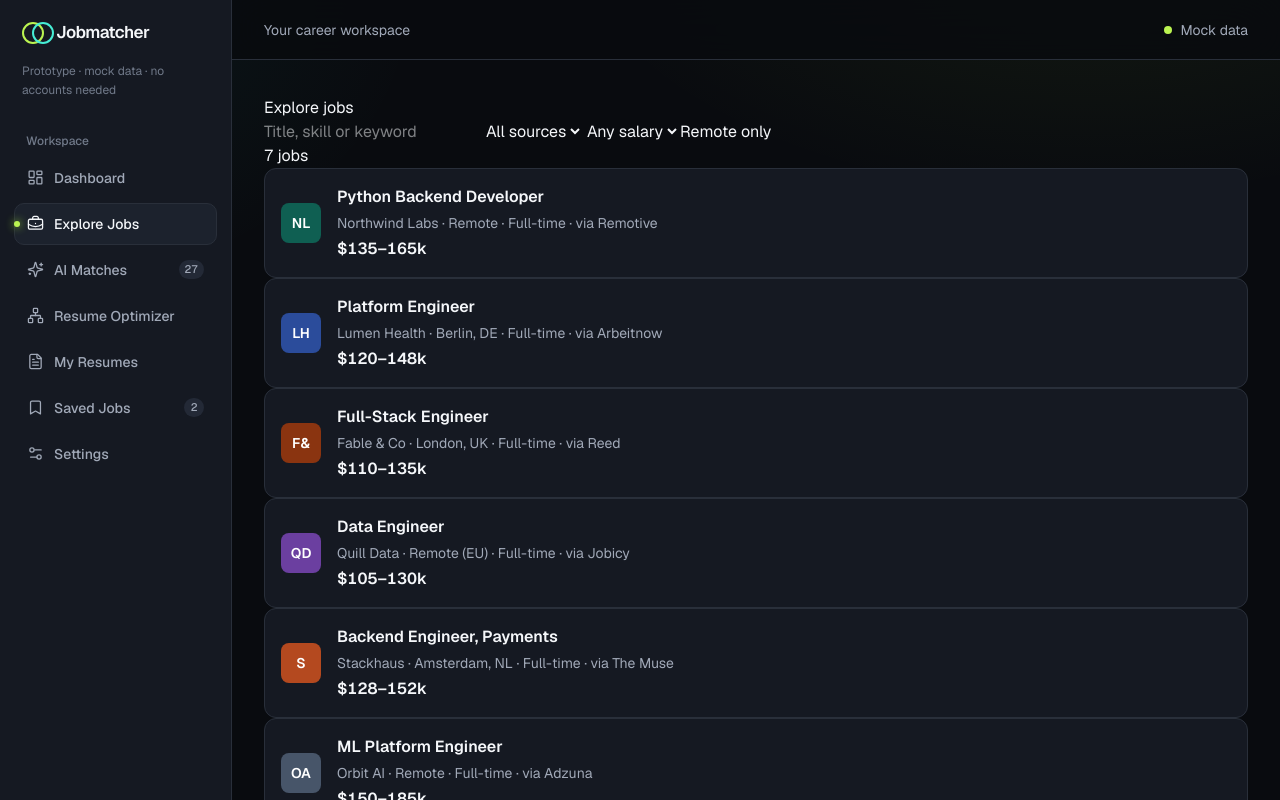
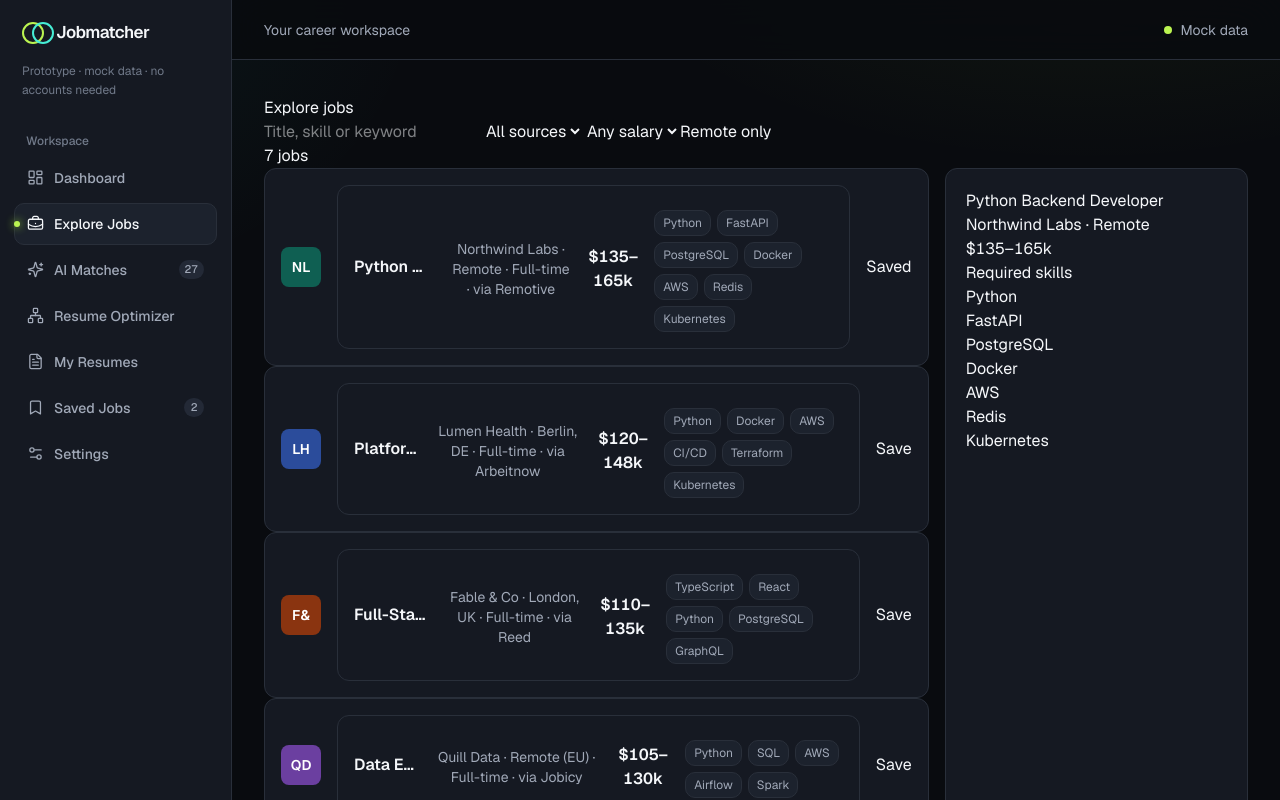
Before and after one commit to RomanMartinezM/job-matcher, a React (Vite) app: page /jobs in a window 1280 px wide. Shown: the top 800 px of the page. Built offline with nearby package versions, Linux system fonts and the light colour scheme.

Commit message:
feat: build searchable Explore Jobs page with filters and details

```diff
--- a/src/pages/ExploreJobsPage.tsx
+++ b/src/pages/ExploreJobsPage.tsx
@@ -1,11 +1,15 @@
 import { jobs } from "@/data/jobs"
 import { useState } from "react"
+import { useAppStore } from "@/store/useAppStore"
 
 export function ExploreJobsPage() {
+    const savedJobIds = useAppStore((state) => state.savedJobIds)
+    const toggleSavedJob = useAppStore((state) => state.toggleSavedJob)
     const [search, setSearch] = useState("")
     const [source, setSource] = useState("All sources")
     const [minimumSalary, setMinimumSalary] = useState(0)
     const [remoteOnly, setRemoteOnly] = useState(false)
+    const [selectedJobId, setSelectedJobId] = useState<number | null>(null)
     const filteredJobs = jobs.filter((job) => {
         const matchesSearch = `${job.title} ${job.company} ${job.skills.join(" ")}`
           .toLowerCase()
@@ -19,6 +23,8 @@ export function ExploreJobsPage() {
 
         return matchesSearch && matchesSource && matchesSalary && matchesRemote
       })
+
+    const selectedJob = filteredJobs.find((job) => job.id === selectedJobId) ?? filteredJobs[0]
 
     return (
       <main>
@@ -65,6 +71,8 @@ export function ExploreJobsPage() {
         <p>{filteredJobs.length} jobs</p>
 
         {filteredJobs.length > 0 ? (
+        <div className="grid gap-4 lg:grid-cols-[1.3fr_1fr]">
+            {/* First grid column: your existing list */}
             <ul>
                 {filteredJobs.map((job) => (
                 <li
@@ -83,16 +91,65 @@ export function ExploreJobsPage() {
                         .slice(0, 2)}
                     </div>
 
-                <div className="min-w-0 flex-1">
+                    <button
+                        className={`flex items-center gap-4 rounded-xl border bg-[#151922] p-4 ${
+                            selectedJobId === job.id
+                            ? "border-teal-300 ring-1 ring-teal-300/30"
+                            : "border-[#292F3A]"
+                        }`}
+                        onClick={() => setSelectedJobId(job.id)}
+                        type="button"
+                        >
                         <h2 className="truncate font-semibold">{job.title}</h2>
+
                         <p className="mt-1 text-sm text-[#A1A9B8]">
                         {job.company} · {job.location} · Full-time · via {job.source}
                         </p>
+
                         <p className="mt-1 font-semibold">{job.salary}</p>
+
+                        <div className="mt-2 flex flex-wrap gap-1.5">
+                            {job.skills.map((skill) => (
+                                <span
+                                className="rounded-md border border-[#292F3A] bg-[#1C222D] px-2 py-1 text-xs text-[#A1A9B8]"
+                                key={skill}
+                                >
+                                {skill}
+                                </span>
+                            ))}
                         </div>
+                    </button>
+                    <button
+                        aria-label={savedJobIds.includes(job.id) ? `Unsave ${job.title}` : `Save ${job.title}`}
+                        aria-pressed={savedJobIds.includes(job.id)}
+                        onClick={() => toggleSavedJob(job.id)}
+                        type="button"
+                        >
+                        {savedJobIds.includes(job.id) ? "Saved" : "Save"}
+                    </button>
                 </li>
                 ))}
             </ul>
+            {/* Second grid column: add the details panel here */}
+            <aside className="rounded-xl border border-[#292F3A] bg-[#151922] p-5">
+                {selectedJob ? (
+                    <>
+                    <h2>{selectedJob.title}</h2>
+                    <p>{selectedJob.company} · {selectedJob.location}</p>
+                    <p>{selectedJob.salary}</p>
+
+                    <h3>Required skills</h3>
+                    <ul>
+                        {selectedJob.skills.map((skill) => (
+                        <li key={skill}>{skill}</li>
+                        ))}
+                    </ul>
+                    </>
+                ) : (
+                    <p>Select a job to see its details.</p>
+                )}
+            </aside>
+        </div>
         ) : (
         <p>No jobs match your search. Try another keyword.</p>
         )}
```
Lines whose indentation alone changed are shown as unchanged.
